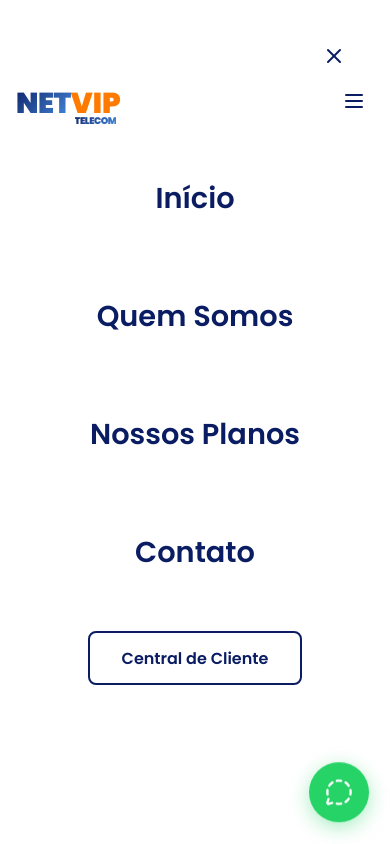
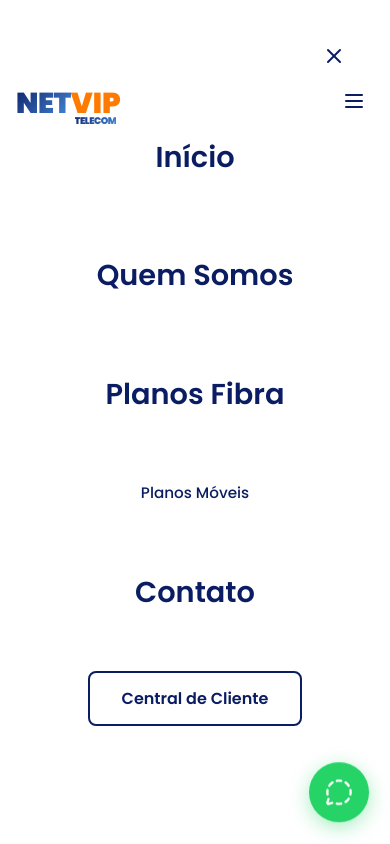
Before and after one commit to ivanizidoro/netvip-telecom-2.0, a React (Vite) app: page / in a window 390 px wide. Both pictures are taken after a click on the button 354 px from the left and 104 px from the top of the page. Shown: the top 844 px of the page. Built offline with nearby package versions, Linux system fonts and the light colour scheme; the HTML template or start-up script is replaced by a standard one.

Commit message:
adcionado-mais-um-menu-no-mobile

```diff
--- a/src/components/Header.tsx
+++ b/src/components/Header.tsx
@@ -368,8 +368,11 @@ const Header: React.FC = () => {
               Quem Somos
             </MobileNavLink>
             <MobileNavLink onClick={() => scrollToSection("plans")}>
-              Nossos Planos
+              Planos Fibra
             </MobileNavLink>
+            <NavLink onClick={() => scrollToSection("mobile-plans")}>
+              Planos Móveis
+            </NavLink>
             <MobileNavLink onClick={() => scrollToSection("contact")}>
               Contato
             </MobileNavLink>
```
